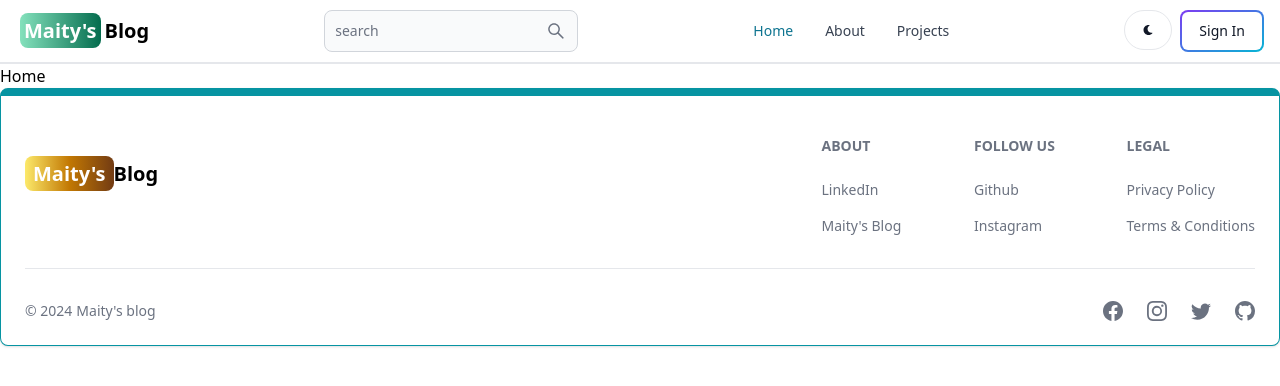
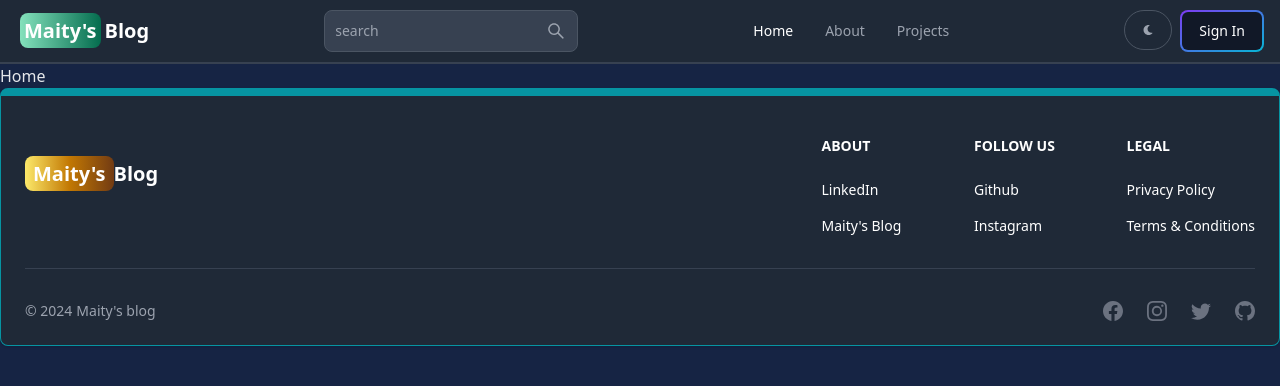
Before and after one commit to ShibajyotiMaity06/Blog-app, a React (Vite) app in the folder client/: page / in a window 1280 px wide. Shown: the top 386 px of the page. Built offline with nearby package versions, Linux system fonts and the light colour scheme; no server answers.

Commit message:
dark mode op

```diff
--- a/client/src/components/Header.jsx
+++ b/client/src/components/Header.jsx
@@ -1,11 +1,14 @@
 import { Avatar, Button, Dropdown, Navbar, TextInput } from "flowbite-react";
 import { Link, useLocation } from "react-router-dom";
 import { AiOutlineSearch } from "react-icons/ai";
-import { FaMoon } from "react-icons/fa";
-import { useSelector } from "react-redux";
+import { FaMoon, FaSun } from "react-icons/fa";
+import { useSelector, useDispatch } from "react-redux";
+import { toggleTheme } from "../redux/theme/themeSlice";
 
 export default function Header() {
   const path = useLocation().pathname;
+  const dispatch = useDispatch();
+  const { theme } = useSelector((state) => state.theme);
   const { currentUser } = useSelector((state) => state.user);
   const handleSignout = async () => {
     try {
@@ -49,8 +52,13 @@
       </Button>
 
       <div className="flex gap-2 md:order-2">
-        <Button className="w-12 h-10 hidden sm:inline" color="gray" pill>
-          <FaMoon />
+        <Button
+          className="w-12 h-10 hidden sm:inline"
+          color="gray"
+          pill
+          onClick={() => dispatch(toggleTheme())}
+        >
+          {theme === "light" ? <FaSun /> : <FaMoon />}
         </Button>
         {currentUser ? (
           <Dropdown
--- /dev/null
+++ b/client/src/components/ThemeProvider.jsx
@@ -0,0 +1,12 @@
+import { useSelector } from "react-redux";
+
+export default function ThemeProvider({ children }) {
+  const { theme } = useSelector((state) => state.theme);
+  return (
+    <div className={theme}>
+      <div className="bg-gray text-gray-700 dark:text-gray-200 dark:bg-[rgb(22,36,68)] min-h-screen">
+        {children}
+      </div>
+    </div>
+  );
+}
--- a/client/src/main.jsx
+++ b/client/src/main.jsx
@@ -5,11 +5,14 @@
 import { store, persistor } from "./redux/store.js";
 import { Provider } from "react-redux";
 import { PersistGate } from "redux-persist/integration/react";
+import ThemeProvider from "./components/ThemeProvider.jsx";
 
 ReactDOM.createRoot(document.getElementById("root")).render(
   <PersistGate persistor={persistor}>
     <Provider store={store}>
-      <App />
+      <ThemeProvider>
+        <App />
+      </ThemeProvider>
     </Provider>
   </PersistGate>
 );
--- a/client/src/redux/store.js
+++ b/client/src/redux/store.js
@@ -1,13 +1,15 @@
 import {combineReducers, configureStore} from '@reduxjs/toolkit'
 import userReducer from './user/userSlice';
-//import themeReducer from './theme/themeSlice';
+import themeReducer from './theme/themeSlice';
 import storage from 'redux-persist/lib/storage';
 import { persistReducer, persistStore } from 'redux-persist';
 
 const rootReducer = combineReducers({
   user: userReducer,
+  theme: themeReducer,
+});
 
-});
+
 
 const persistConfig = {
   key: 'root',
--- /dev/null
+++ b/client/src/redux/theme/themeSlice.js
@@ -0,0 +1,19 @@
+import {createSlice} from '@reduxjs/toolkit';
+
+const initialState = {
+    theme: 'dark',
+};
+
+const themeSlice = createSlice({
+    name: 'theme',
+    initialState,
+    reducers: {
+        toggleTheme: (state) => {
+            state.theme = state.theme === 'light' ? 'dark' : 'light';
+        },
+        }
+});
+
+export const {toggleTheme} = themeSlice.actions;
+
+export default themeSlice.reducer;
```
